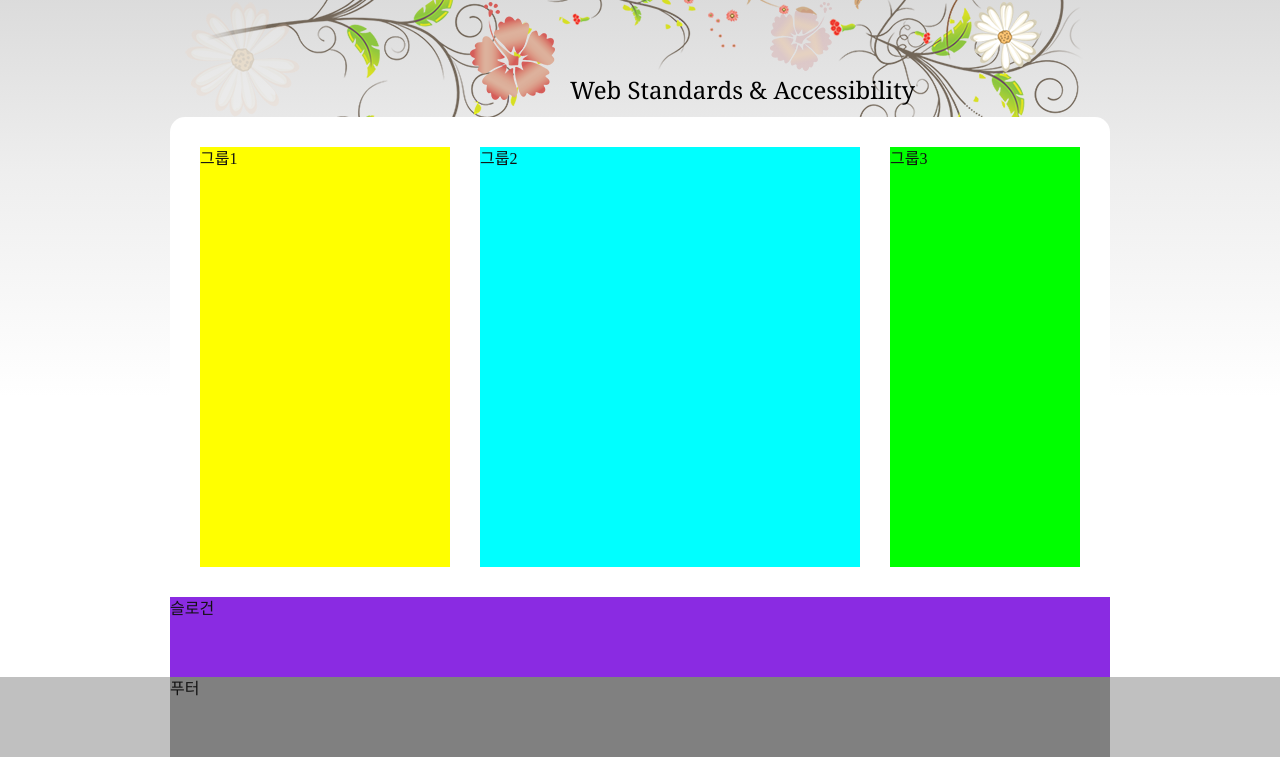
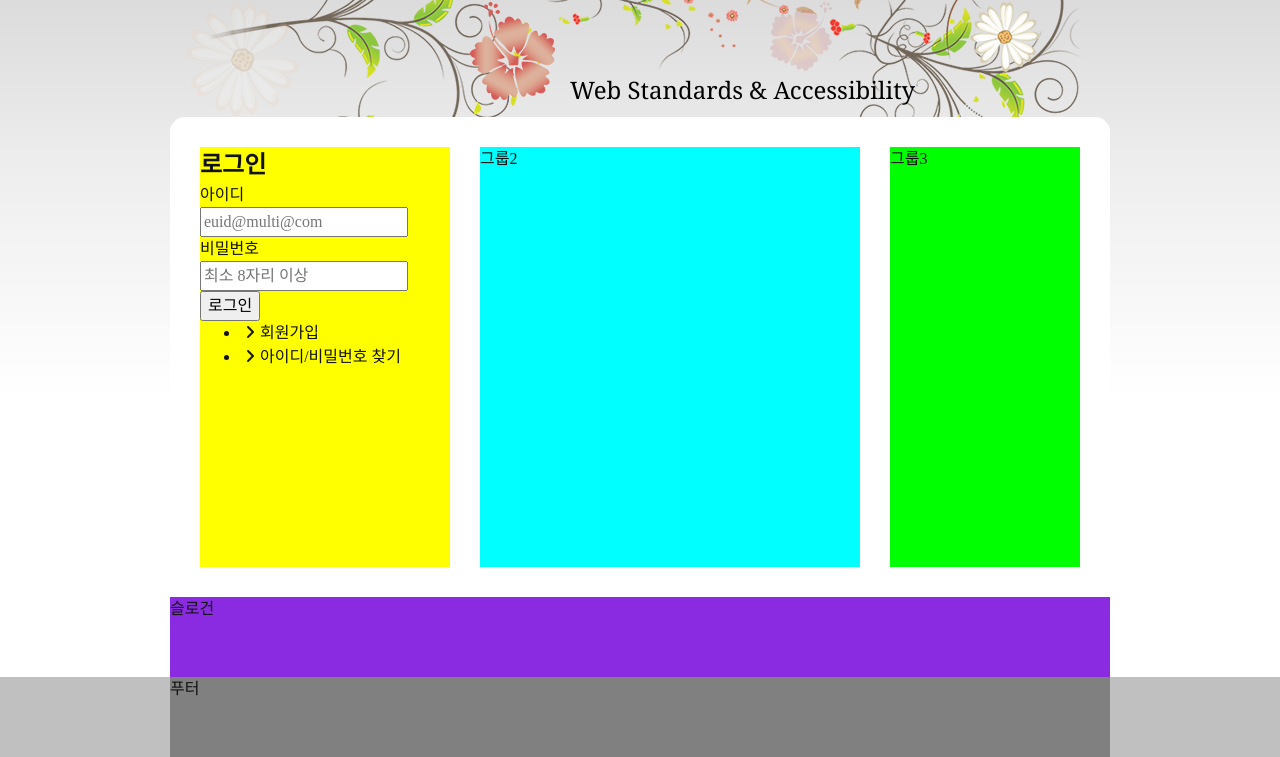
Before and after one commit to seulbinim/multi-0922, a plain HTML site: page index.html in a window 1280 px wide. Shown: the part 144-901 px from the top of the page. Drawn offline with Linux system fonts and the light colour scheme; a web font is replaced by a local one.

Commit message:
로그인 마크업

```diff
--- a/index.html
+++ b/index.html
@@ -132,7 +132,32 @@
         <p>Web Standards &amp; Accessibility</p>
       </div>
       <main class="main">
-        <div class="group group1">그룹1</div>
+        <div class="group group1">
+          <div class="login">
+            <h2>로그인</h2>
+            <div class="form-wrapper">
+              <form action="/" method="post">
+                <div class="form-input">
+                  <label for="userEmail">아이디</label>
+                  <input type="email" id="userEmail" required placeholder="euid@multi@com" />
+                </div>
+                <div class="form-input">
+                  <label for="userPw">비밀번호</label>
+                  <input type="password" id="userPw" required placeholder="최소 8자리 이상" />
+                </div>
+                <button type="submit">로그인</button>
+              </form>
+              <ul>
+                <li>
+                  <a href="/"><span class="fas fa-angle-right" aria-hidden="true"></span>회원가입</a>
+                </li>
+                <li>
+                  <a href="/"><span class="fas fa-angle-right" aria-hidden="true"></span>아이디/비밀번호 찾기</a>
+                </li>
+              </ul>
+            </div>
+          </div>
+        </div>
         <div class="group group2">그룹2</div>
         <div class="group group3">그룹3</div>
       </main>
```
